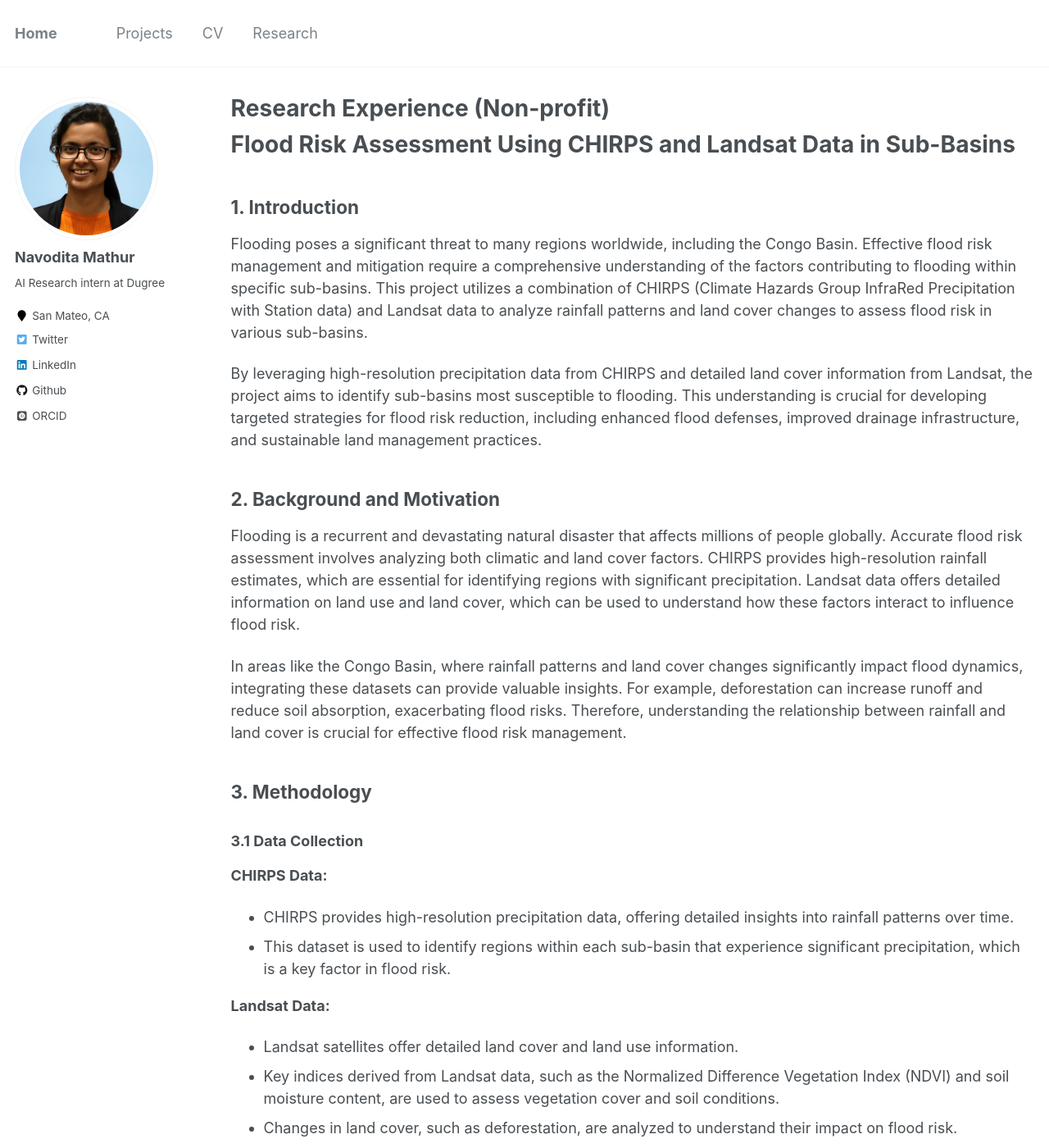
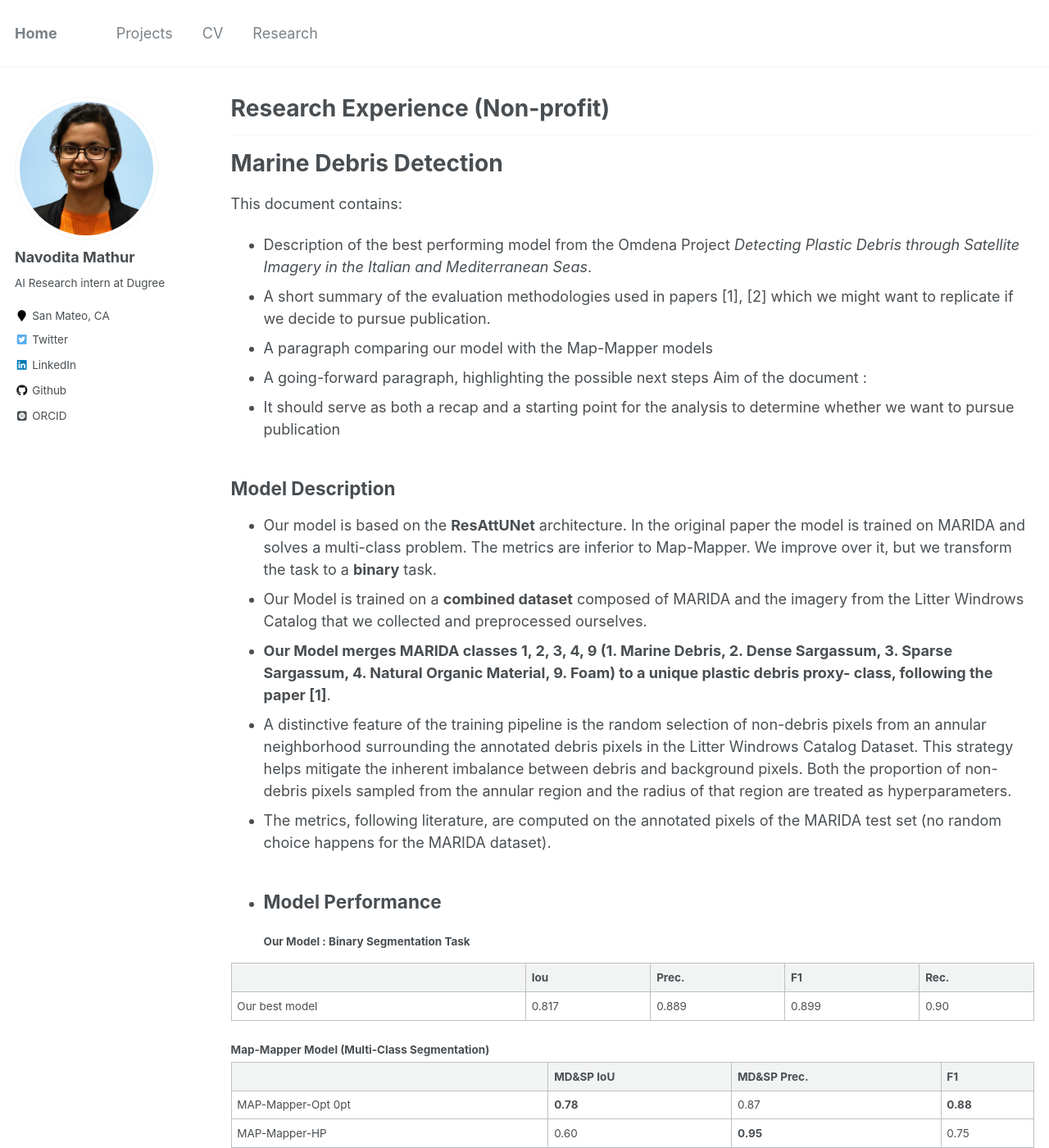
Before and after one commit to Navoditamathur/Navoditamathur.github.io, a Jekyll site: the page built from _pages/research.md, in a window 1280 px wide and 1400 px high. Shown: the whole window at 82% size. Built offline with Jekyll 4.4.1, drawn with Linux system fonts in a browser that asks for light colours; some web fonts are replaced; some of the changed text lies outside the part shown.

Commit message:
Update research.md

```diff
--- a/_pages/research.md
+++ b/_pages/research.md
@@ -8,6 +8,48 @@ redirect_from:
 ---
 
 {% include base_path %}
+
+
+---
+
+# Marine Debris Detection
+
+This document contains:
+- Description of the best performing model from the Omdena Project _Detecting Plastic Debris through Satellite Imagery in the Italian and Mediterranean Seas_.
+- A short summary of the evaluation methodologies used in papers [1], [2] which we might want to replicate if we decide to pursue publication.
+- A paragraph comparing our model with the Map-Mapper models
+- A going-forward paragraph, highlighting the possible next steps
+Aim of the document :
+- It should serve as both a recap and a starting point for the analysis to determine whether we want to pursue publication
+
+## Model Description
+- Our model is based on the **ResAttUNet** architecture. In the original paper the model is trained on MARIDA and solves a multi-class problem. The metrics are inferior to Map-Mapper. We improve over it, but we transform the task to a **binary** task.
+- Our Model is trained on a **combined dataset** composed of MARIDA and the imagery from the Litter Windrows Catalog that we collected and preprocessed ourselves.
+- **Our Model merges MARIDA classes 1, 2, 3, 4, 9 (1. Marine Debris, 2. Dense Sargassum, 3. Sparse Sargassum, 4. Natural Organic Material, 9. Foam) to a unique plastic debris proxy- class, following the paper [1]**.
+- A distinctive feature of the training pipeline is the random selection of non-debris pixels from an annular neighborhood surrounding the annotated debris pixels in the Litter Windrows Catalog Dataset. This strategy helps mitigate the inherent imbalance between debris and background pixels. Both the proportion of non-debris pixels sampled from the annular region and the radius of that region are treated as hyperparameters.
+- The metrics, following literature, are computed on the annotated pixels of the MARIDA test set (no random choice happens for the MARIDA dataset).
+-
+## Model Performance
+#### Our Model : Binary Segmentation Task
+
+
+|                | Iou   | Prec. | F1    | Rec. |
+| -------------- | ----- | ----- | ----- | ---- |
+| Our best model | 0.817 | 0.889 | 0.899 | 0.90 |
+
+
+#### Map-Mapper Model (Multi-Class Segmentation)
+
+|                    | MD&SP IoU | MD&SP Prec. | F1       |
+| ------------------ | --------- | ----------- | -------- |
+| MAP-Mapper-Opt 0pt | **0.78**  | 0.87        | **0.88** |
+| MAP-Mapper-HP      | 0.60      | **0.95**    | 0.75     |
+
+
+#### References
+1. Large-scale detection of marine debris in coastal areas with Sentinel-2 , [https://doi.org/10.1016/j.isci.2023.108402](https://doi.org/10.1016/j.isci.2023.108402 "Persistent link using digital object identifier")
+2.  High-precision density mapping of marine debris and floating plastics via satellite imagery,  H.Booth, W. Ma, O. Karakus, [https://doi.org/10.1038/s41598-023-33612-2](https://doi.org/10.1038/s41598-023-33612-2)
+
 
 
 # Flood Risk Assessment Using CHIRPS and Landsat Data in Sub-Basins
```
